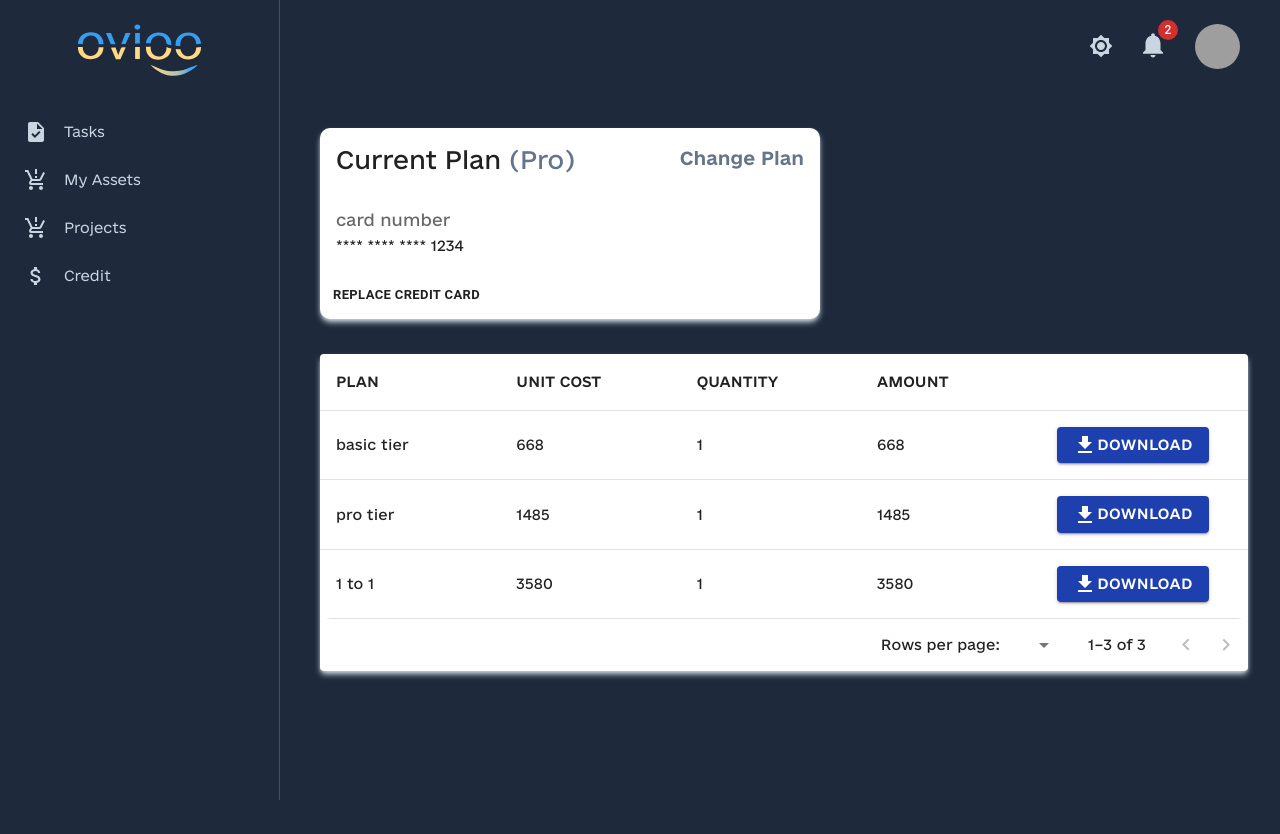
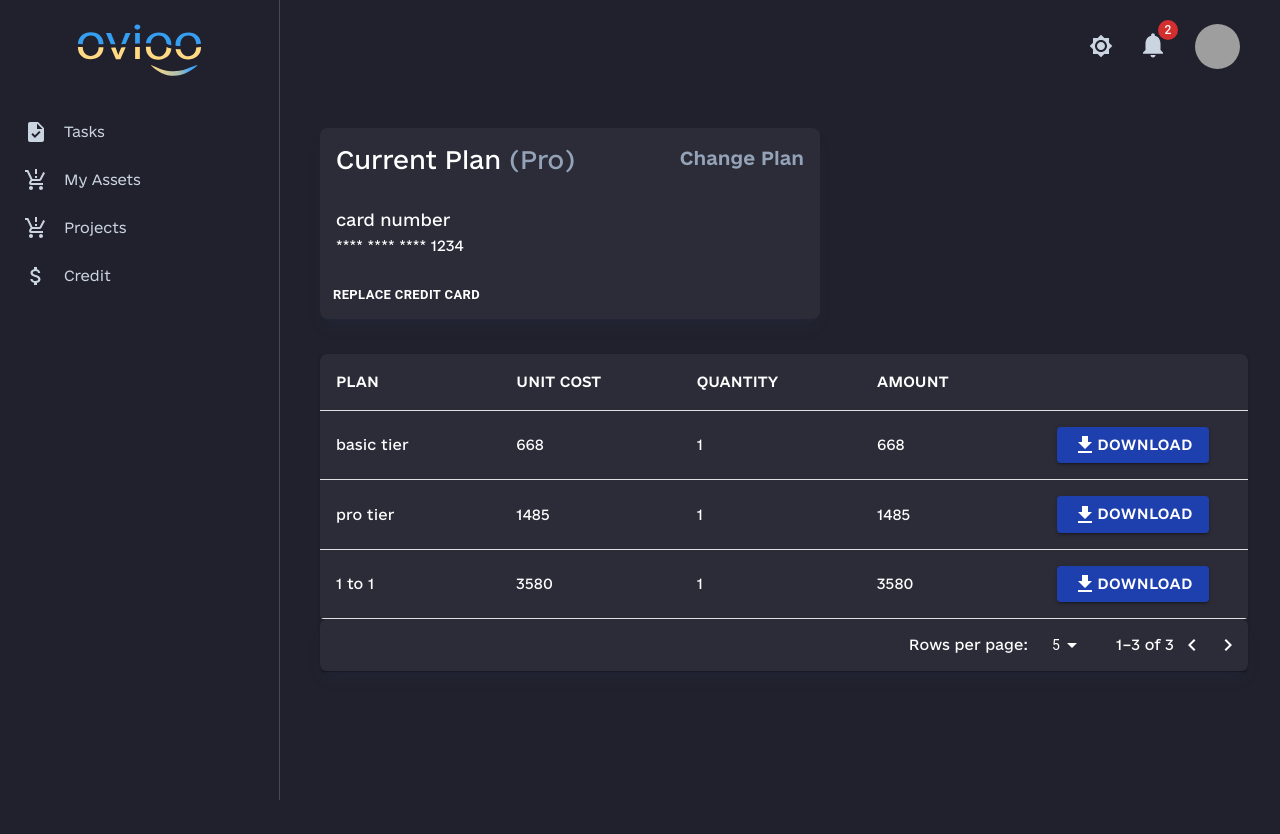
Before and after one commit to MohamedAhmed12/ovioo-saas, a Next.js app in the folder client/: page /dashboard/payment in a window 1280 px wide. Built offline with nearby package versions, Linux system fonts and the light colour scheme; grey boxes are pictures that could not be loaded.

Commit message:
fix(style): polish payment page layout & set card style for both modes

```diff
--- a/client/src/app/dashboard/layout.tsx
+++ b/client/src/app/dashboard/layout.tsx
@@ -25,7 +25,7 @@ export default function DashboardLayout({ children }: { children: React.ReactNod
     }, [mode]);
 
     return (
-        <main className="flex min-h-screen flex-col dashboard-main-layout pt-32 pb-32 pl-80 pr-8 bg-slate-50 dark:bg-slate-800">
+        <main className="flex min-h-screen flex-col dashboard-main-layout pt-32 pb-32 pl-80 pr-8 bg-[#f4f7fd] dark:bg-[#20212c]">
             <DashboardHeader openNav={open} onOpenNav={() => setOpen(true)} />
             <Navbar openNav={open} onCloseNav={() => setOpen(false)} />
             {children}
--- a/client/src/components/Dashboard/Layout/OviooTable/index.tsx
+++ b/client/src/components/Dashboard/Layout/OviooTable/index.tsx
@@ -1,7 +1,10 @@
 "use client";
 
 import "@/styles/components/dashboard/layout/ovioo-table.scss";
+import { KeyboardArrowLeft, KeyboardArrowRight } from "@mui/icons-material";
+import ArrowDropDownIcon from "@mui/icons-material/ArrowDropDown";
 import DownloadIcon from "@mui/icons-material/Download";
+import { IconButton } from "@mui/joy";
 import { Table, TableBody, TableCell, TableContainer, TableHead, TableRow } from "@mui/material";
 import Button from "@mui/material/Button";
 import Paper from "@mui/material/Paper";
@@ -39,9 +42,9 @@ export default function OviooTable({
     };
 
     return (
-        <Paper className="ovioo-table flex flex-col dark:shadow-md dark:shadow-slate-300">
+        <Paper className="ovioo-table flex flex-col">
             <TableContainer component={Paper}>
-                <Table aria-label="simple table">
+                <Table aria-label="simple table" className="ovioo-card with-shadow bg-white">
                     <TableHead>
                         <TableRow>
                             {headers.map((header) => (
@@ -56,8 +59,8 @@ export default function OviooTable({
                         {(rowsPerPage > 0
                             ? rows.slice(page * rowsPerPage, page * rowsPerPage + rowsPerPage)
                             : rows
-                        ).map((row) => (
-                            <TableRow key={row.plan}>
+                        ).map((row, i) => (
+                            <TableRow key={i}>
                                 <TableCell>{row.plan}</TableCell>
                                 <TableCell>{row.unitCost}</TableCell>
                                 <TableCell>{row.quantity}</TableCell>
@@ -84,13 +87,37 @@ export default function OviooTable({
             </TableContainer>
 
             <TablePagination
-                rowsPerPageOptions={[10, 25, 100]}
+                className="ovioo-card with-shadow bg-white"
+                rowsPerPageOptions={[5, 10, 25]}
                 component="div"
                 count={rows.length}
                 rowsPerPage={rowsPerPage}
+                onRowsPerPageChange={handleChangeRowsPerPage}
+                SelectProps={{
+                    IconComponent: () => (
+                        <ArrowDropDownIcon onChange={() => handleChangeRowsPerPage} />
+                    ),
+                }}
                 page={page}
                 onPageChange={handleChangePage}
-                onRowsPerPageChange={handleChangeRowsPerPage}
+                ActionsComponent={({ count, page, rowsPerPage, onPageChange }) => (
+                    <div className="flex">
+                        <IconButton
+                            onClick={() => onPageChange(null, page - 1)}
+                            disabled={page === 0}
+                            aria-label="Previous Page"
+                        >
+                            <KeyboardArrowLeft className="dark:text-white" />
+                        </IconButton>
+                        <IconButton
+                            onClick={() => onPageChange(null, page + 1)}
+                            disabled={page >= Math.ceil(count / rowsPerPage) - 1}
+                            aria-label="Next Page"
+                        >
+                            <KeyboardArrowRight className="dark:text-white" />
+                        </IconButton>
+                    </div>
+                )}
             />
         </Paper>
     );
--- a/client/src/components/Dashboard/Payment/SubscriptionCard.tsx
+++ b/client/src/components/Dashboard/Payment/SubscriptionCard.tsx
@@ -9,26 +9,26 @@ const cardNumbers = 1234;
 
 export default function SubscriptionCard() {
     return (
-        <Card sx={{ minWidth: 275, maxWidth: 500, borderRadius: '10px'}} className="dark:shadow-md dark:shadow-slate-300" >
+        <Card sx={{ minWidth: 275, maxWidth: 500, borderRadius: '10px'}} className="ovioo-card with-shadow" >
             <CardContent>
                 <span className="flex justify-between">
                     <Typography variant="h5" component="div" style={{marginBottom: 32}}>
-                        Current Plan <span className="capitalize text-slate-500">(pro)</span>
+                        Current Plan <span className="capitalize text-slate-400">(pro)</span>
                     </Typography>
                     <Link
                         href="/dashboard/plan"
-                        className="text-lg font-semibold hover:bg-transparent text-slate-500 capitalize p-0"
+                        className="text-lg font-semibold hover:bg-transparent text-slate-400 capitalize p-0"
                     >
                         change plan
                     </Link>
                 </span>
-                <Typography color="text.secondary" style={{marginBottom: 4}}>
+                <Typography  style={{marginBottom: 4}}>
                     card number
                 </Typography>
                 <Typography variant="body2">**** **** **** {cardNumbers}</Typography>
             </CardContent>
             <CardActions>
-                <Button size="small" className="hover:bg-transparent" style={{color:'rgb(30 41 59 / var(--tw-text-opacity))', fontWeight: 700}}>
+                <Button size="small" className="hover:bg-transparent" style={{ fontWeight: 700, color: 'white'}}>
                     Replace credit card
                 </Button>
             </CardActions>
--- a/client/src/styles/app/globals.scss
+++ b/client/src/styles/app/globals.scss
@@ -7,13 +7,15 @@
     --background-start-rgb: 214, 219, 220;
     --background-end-rgb: 255, 255, 255;
     --secondary: #fae8bc;
-    --dashboard-icon-color:var(
+    --dashboard-icon-color: var(
         --joy-palette-neutral-plainColor,
         var(--joy-palette-neutral-700, #32383e)
     );
-    --dark-dashboard-icon-color: rgb(203 213 225);
     --dashboard-border: rgba(0, 0, 0, 0.08);
-    --dark-dashboard-border: rgba(100, 116, 139, 0.5);
+    --dashboard-dark-icon-color: rgb(203 213 225);
+    --dashboard-dark-border: rgba(100, 116, 139, 0.5);
+    --dashboard-bg-primary: rgb(32 33 44 / var(--tw-bg-opacity));
+    --dashboard-bg-secondary: rgb(43 44 55 / var(--tw-bg-opacity));
 }
 
 body {
@@ -23,8 +25,8 @@ body {
     line-height: 22px;
     font-weight: 300;
     padding: 0 !important;
-    padding-right: 0!important;
-     overflow: visible!important;
+    padding-right: 0 !important;
+    overflow: visible !important;
     .section {
         flex-direction: column;
         align-items: center;
@@ -36,7 +38,7 @@ body {
     .text-secondary {
         color: var(--secondary);
     }
-    .MuiTypography-root{
+    .MuiTypography-root {
         font-family: inherit;
     }
     .text-gradient {
@@ -51,4 +53,32 @@ body {
         -webkit-background-clip: text;
         background-clip: text;
     }
+    .ovioo-card {
+        --tw-text-opacity: 1;
+        --tw-bg-opacity: 1;
+        border-radius: 0.5rem;
+        color: rgb(99 95 199 / var(--tw-text-opacity));
+        background-color: rgb(255 255 255 / var(--tw-bg-opacity));
+        .dark & {
+            color: rgb(255 255 255 / var(--tw-text-opacity));
+            background-color: rgb(43 44 55 / var(--tw-bg-opacity));
+        }
+        &.with-shadow {
+            --tw-shadow-color: #364e7e1a;
+            --tw-shadow: var(--tw-shadow-colored);
+            --tw-shadow: 0 10px 15px -3px rgb(0 0 0 / 0.1), 0 4px 6px -4px rgb(0 0 0 / 0.1);
+            --tw-shadow-colored: 0 10px 15px -3px var(--tw-shadow-color),
+                0 4px 6px -4px var(--tw-shadow-color);
+            box-shadow: var(--tw-ring-offset-shadow, 0 0 #0000), var(--tw-ring-shadow, 0 0 #0000),
+                var(--tw-shadow);
+            .dark & {
+                --tw-shadow-color: #364e7e1a;
+                --tw-shadow: var(--tw-shadow-colored);
+                --tw-shadow-colored: 0 10px 15px -3px var(--tw-shadow-color),
+                    0 4px 6px -4px var(--tw-shadow-color);
+                box-shadow: var(--tw-ring-offset-shadow, 0 0 #0000),
+                    var(--tw-ring-shadow, 0 0 #0000), var(--tw-shadow);
+            }
+        }
+    }
 }
--- a/client/src/styles/components/dashboard/layout/header/index.scss
+++ b/client/src/styles/components/dashboard/layout/header/index.scss
@@ -23,7 +23,7 @@
                 }
             }
             .dark & {
-                color: var(--dark-dashboard-icon-color);
+                color: var(--dashboard-dark-icon-color);
             }
             @media screen and (min-width: 991px) {
                &.hamburger-btn {
--- a/client/src/styles/components/dashboard/layout/navbar.scss
+++ b/client/src/styles/components/dashboard/layout/navbar.scss
@@ -22,7 +22,7 @@
                         text-transform: capitalize;
                         border-radius: 6px;
                         .dark & {
-                            color: var(--dark-dashboard-icon-color);
+                            color: var(--dashboard-dark-icon-color);
                         }
                         .MuiListItemIcon-root {
                             width: 22px;
@@ -51,11 +51,11 @@
         .simplebar-track.simplebar-vertical .simplebar-scrollbar:before {
             background: var(--dashboard-icon-color);
             .dark & {
-                background: var(--dark-dashboard-icon-color);
+                background: var(--dashboard-dark-icon-color);
             }
         }
         .dark & {
-            border-right: 1px solid var(--dark-dashboard-border);
+            border-right: 1px solid var(--dashboard-dark-border);
         }
     }
 }
--- a/client/src/styles/components/dashboard/layout/ovioo-table.scss
+++ b/client/src/styles/components/dashboard/layout/ovioo-table.scss
@@ -2,13 +2,16 @@
     max-width: 950px;
     width: 100%;
     margin: 35px 0;
-    border-radius: 10px;
+    background-color: transparent!important;
     .MuiTableContainer-root {
-        border-radius: 10px;
+        background-color: transparent;
         box-shadow: none;
         .MuiTable-root {
+            border-radius: 0.5rem 0.5rem 0px 0px!important;
+            color: inherit;
             th,
             td {
+                color: inherit;
                 font-family: inherit;
             }
             .MuiTableBody-root {
@@ -28,11 +31,23 @@
                 }
             }
         }
+        .dark & {
+            color: white;
+        }
     }
 }
 .MuiTablePagination-root {
     font-family: inherit;
+    border-radius: 0px 0px 0.5rem 0.5rem;
     p {
         font-family: inherit;
     }
+    .MuiIconButton-root {
+        &:hover {
+            background: transparent;
+        }
+    }
+    .MuiSelect-select.MuiTablePagination-select {
+        padding-right: 0!important;
+    }
 }
```
